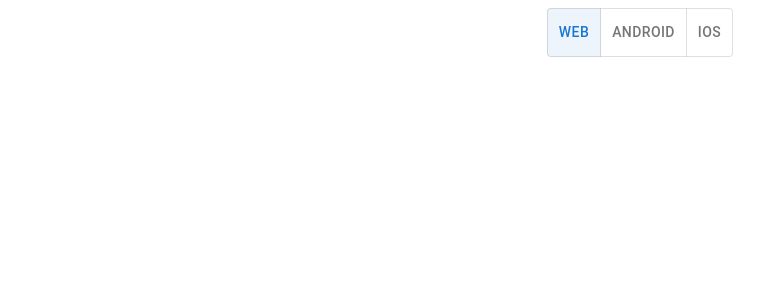
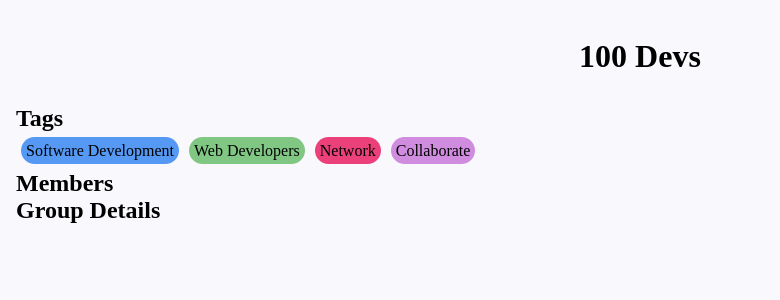
Before and after one commit to AlexanderLeino/hashnode-hackathon, a React (Create React App) app in the folder client/: page /group in a window 1280 px wide. Shown: the top 300 px of the page, without its empty margins (0-780 px from the left). Built offline with nearby package versions, Linux system fonts and the light colour scheme.

Commit message:
Create group page and set up react router

```diff
--- a/client/package.json
+++ b/client/package.json
@@ -11,8 +11,10 @@
     "@testing-library/react": "^12.1.2",
     "@testing-library/user-event": "^13.5.0",
     "graphql": "^16.3.0",
+    "prop-types": "^15.8.1",
     "react": "^17.0.2",
     "react-dom": "^17.0.2",
+    "react-router-dom": "^6.2.1",
     "react-scripts": "5.0.0",
     "web-vitals": "^2.1.4"
   },
--- a/client/src/App.css
+++ b/client/src/App.css
@@ -1,3 +1,35 @@
-.App {
-  text-align: center;
+* {
+  box-sizing: border-box;
+  margin: 0;
+  padding: 0;
 }
+.groups {
+  background-color: #f9f8fd;
+  width: 100%;
+  min-height: 100vh;
+  overflow: scroll;
+}
+.groupsWrapper {
+  padding: 8px 16px;
+}
+.groupsTop {
+  display: flex;
+  justify-content: center;
+  align-items: center;
+  margin: 15px;
+  padding: 15px;
+}
+.tags {
+  display: flex;
+  flex-wrap: wrap;
+  align-items: center;
+}
+.tags li {
+  margin: 5px 0;
+  padding: 5px 0;
+}
+.tag {
+  border-radius: 25px;
+  margin: 5px;
+  padding: 5px;
+}
--- a/client/src/App.js
+++ b/client/src/App.js
@@ -1,12 +1,21 @@
 import React from 'react';
+import { BrowserRouter, Routes, Route } from 'react-router-dom';
 import './App.css';
-import Button from './components/Button'
+import Group from './pages/Group';
+import Home from './pages/Home';
+//import Button from './components/Button'
 
 function App() {
   return (
-    <div className="App">
-      <Button />
-    </div>
+    <BrowserRouter>
+    {/* nav would go right here */}
+      <div className='App'>
+        <Routes>
+          <Route path="/" element={<Home />} />
+          <Route path="group" element={<Group />} />
+        </Routes>
+      </div>
+    </BrowserRouter>
   );
 }
 
--- /dev/null
+++ b/client/src/components/Tag.js
@@ -0,0 +1,18 @@
+import React from "react";
+    import PropTypes from "prop-types";
+
+    const Tag = ({tag, style}) => {
+      return(
+        <li style={{listStyleType:"none"}}>
+          <span className="tag" style={style}>
+            {tag}
+          </span>
+        </li>
+
+      )
+    }
+    Tag.propTypes = {
+        tag: PropTypes.string,
+        style: PropTypes.object,
+    }
+    export default Tag;
--- /dev/null
+++ b/client/src/pages/Group.js
@@ -0,0 +1,38 @@
+import React from 'react';
+import Tag from '../components/Tag';
+
+const Groups = () => {
+  // dynamic data
+  const groupName = "100 Devs";
+  const tag1 = " Software Development";
+  const tag2 = "Web Developers";
+  const tag3 = "Network";
+  const tag4 = "Collaborate";
+
+
+  return(
+    <div className="groups">
+      <div className='groupsWrapper'>
+        <div className="groupsTop" >
+            <h1>{groupName}</h1>
+        </div>
+        <div className="tagsWrapper">
+            <h2>Tags</h2>
+            <ul className='tags'>
+            <Tag tag={tag1} style={{backgroundColor: "#5599f5"}} />
+            <Tag tag={tag2} style={{backgroundColor: "#81c784"}} />
+            <Tag tag={tag3} style={{backgroundColor: "#ec407a"}} />
+            <Tag tag={tag4} style={{backgroundColor: "#d08cdf"}} />
+            </ul>
+        </div>
+        <div>
+            <h2>Members</h2>
+        </div>
+        <div>
+            <h2>Group Details</h2>
+        </div>
+      </div>
+    </div>
+  )
+}
+export default Groups;
--- /dev/null
+++ b/client/src/pages/Home.js
@@ -0,0 +1,10 @@
+import React from 'react';
+
+const Home = () => {
+  return(
+    <div>
+      home
+    </div>
+  )
+}
+export default Home;
```
Also changed, not shown: client/src/pages/groupOverview.js (deleted), client/src/pages/homePage.js (deleted), 1 other file (tests, documents, lock files or other folders).
